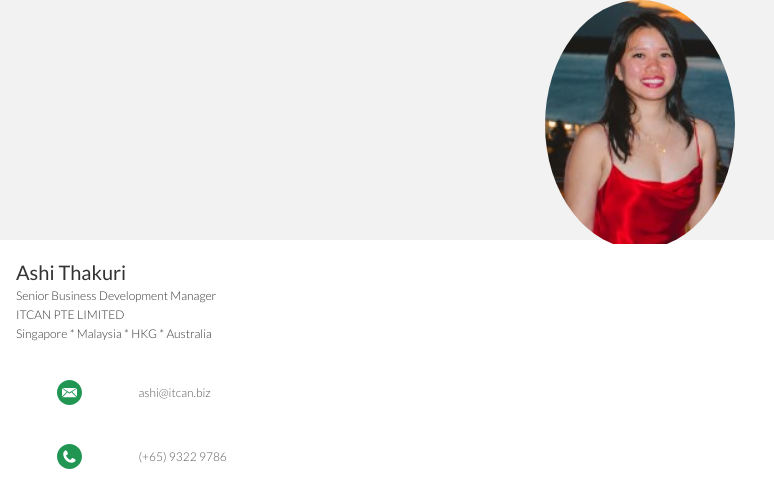
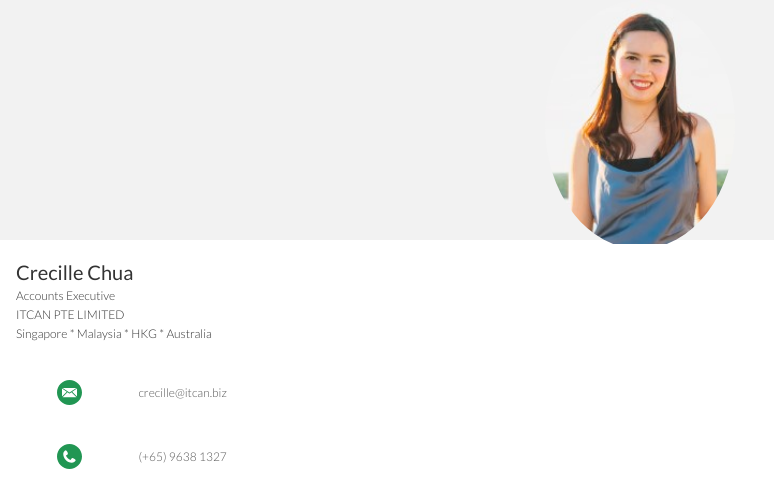
Before and after one commit to ITCANNAMECARD/CRECILLE, a plain HTML site: page index.html in a window 1280 px wide. Shown: the top 501 px of the page, 0-774 px from the left. Drawn offline with Linux system fonts and the light colour scheme; a web font is replaced by a local one.

Commit message:
Update index.html

```diff
--- a/index.html
+++ b/index.html
@@ -14,7 +14,7 @@
 			<div class="row">
 				<div class="col"></div>
 				<div class="col is-5">
-					<img class="profile-pic" src="ASHI THAKURI.jpg" alt="Profile Picture">
+					<img class="profile-pic" src="CRECILLE CHUA.jpg" alt="Profile Picture">
 				</div>
 				<div class="col"></div>
 			</div>
@@ -25,8 +25,8 @@
 		<div class="container">
 			<div class="row name-title-company">
 				<div class="col is-6">
-					<p class="text-name">Ashi Thakuri</p>
-					<p class="text-title-company">Senior Business Development Manager</p>
+					<p class="text-name">Crecille Chua</p>
+					<p class="text-title-company">Accounts Executive</p>
 					<p class="text-title-company">ITCAN PTE LIMITED</p>
 					<p class="text-title-company">Singapore	*	Malaysia	*	HKG	*	Australia
 				</div>
@@ -38,14 +38,14 @@
 	</section>
 
 	<section class="bg-color-white secondary-info">
-		<a href="mailto:ashi@itcan.biz">
+		<a href="mailto:crecille@itcan.biz">
 			<div class="container">
 				<div class="row detail">
 					<div class="col">
 						<img src="assets/icon-email.svg" alt="Email Icon"">
 					</div>
 					<div class="col is-8">
-						<p class="text-detail">ashi@itcan.biz</p>
+						<p class="text-detail">crecille@itcan.biz</p>
 					</div>
 					<div class="col">
 						<img src="assets/right-arrow.svg" alt="Right Arrow" height="50%" width="40%">
@@ -56,14 +56,14 @@
 	</section>
 
 	<section class="bg-color-white secondary-info">
-		<a href="tel:+6593229786">
+		<a href="tel:+6596381327">
 			<div class="container">
 				<div class="row detail">
 					<div class="col">
 						<img src="assets/icon-phone.svg" alt="Phone Icon"">
 					</div>
 					<div class="col is-8">
-						<p class="text-detail">(+65) 9322 9786</p>
+						<p class="text-detail">(+65) 9638 1327</p>
 					</div>
 					<div class="col">
 						<img src="assets/right-arrow.svg" alt="Right Arrow" height="50%" width="40%">
```
